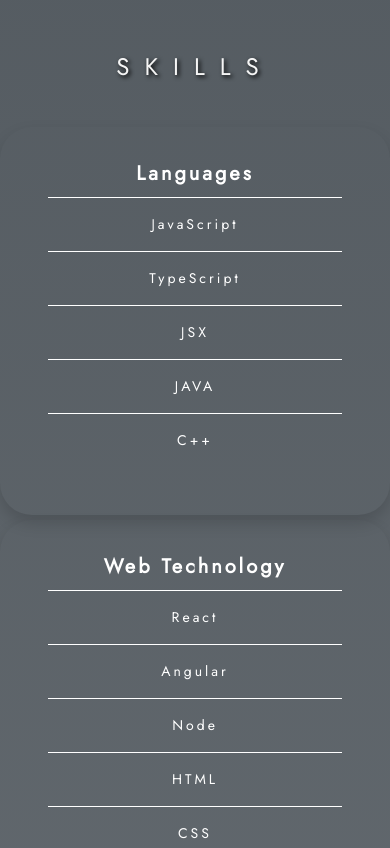
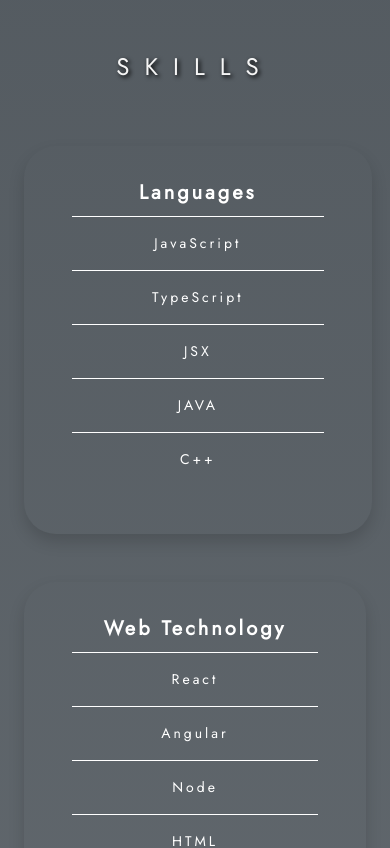
Before and after one commit to PrachiSharmaCode/PrachiSharma, a React (Create React App) app: page / in a window 390 px wide. Shown: the part 5320-6168 px from the top of the page. Built offline with nearby package versions, Linux system fonts and the light colour scheme.

Commit message:
skill card update

```diff
--- a/src/components/Skills/skills.css
+++ b/src/components/Skills/skills.css
@@ -89,8 +89,11 @@
     margin-bottom: 0;
   }
 
+  .col-sm-skills {
+    border-radius: 2rem !important;
+  }
+
   .col-sm {
-    margin: 5px 0 0 0;
     padding: 0 !important;
   }
 
```
